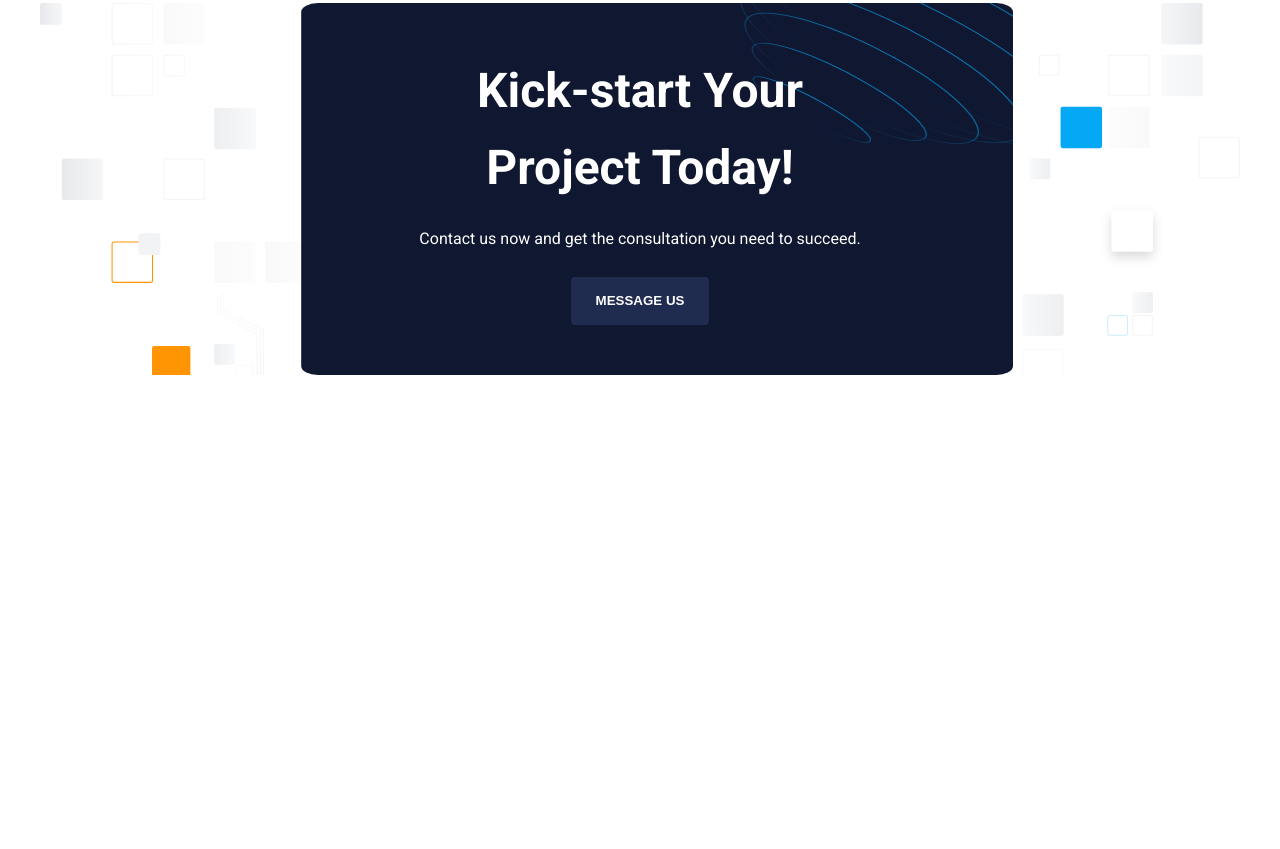
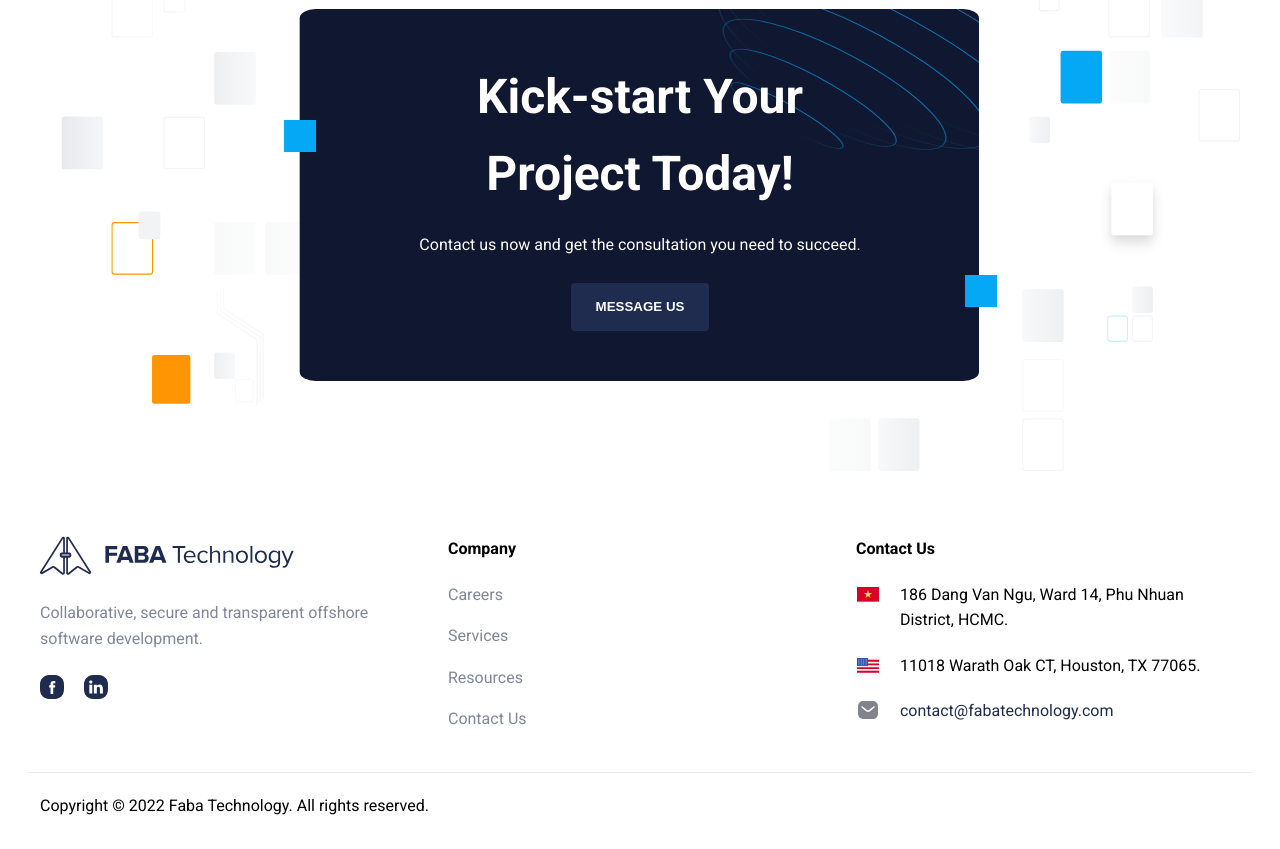
Before and after one commit to azm1med/technology, a plain HTML site: page index.html in a window 1280 px wide. Shown: the part 4770-5619 px from the top of the page. Before the commit the page ends 5229 px from the top, so only its background shows below. Drawn offline with Linux system fonts and the light colour scheme.

Commit message:
footer-layout--new

```diff
--- a/assets/css/home.css
+++ b/assets/css/home.css
@@ -328,12 +328,12 @@
 
 .home_contact {
     margin-top: 36px;
-    padding: 84px 0;
 }
 
 .home_contact-grid {
+    padding: 90px 0;
     background: url(../libs/img/bgr-both.svg) no-repeat;
-    background-size: 100%;
+    background-size: 100% 100%;
     display: flex;
 }
 
@@ -343,9 +343,29 @@
     padding: 50px 12%;
     background-image: url(../libs/img/retangle.svg);
     background-repeat: no-repeat;
-    background-size: 100% 100%;
+    background-size: calc(100% - 34px) 100%;
     text-align: center;
     color: #fff;
+    position: relative;
+}
+
+.home_contact-content::after,
+.home_contact-content::before {
+    content: "";
+    position: absolute;
+    height: 32px;
+    width: 32px;
+    background: #04a8f5;
+}
+
+.home_contact-content::before {
+    top: 30%;
+    left: 16px;
+}
+
+.home_contact-content::after {
+    bottom: 20%;
+    right: 16px;
 }
 
 .home_contact-title {
--- a/assets/css/layout.css
+++ b/assets/css/layout.css
@@ -126,3 +126,103 @@
 .header_nav-son-desc {
     color: var(--opa);
 }
+
+.footer {
+    padding-top: 65px;
+    margin-bottom: 30px;
+}
+
+.footer-grid {
+
+}
+
+.footer-row {
+    border-bottom: 1px solid #ededed;
+    margin-bottom: 20px;
+}
+
+.footer__info {
+
+}
+
+.footer__info-logo {
+    height: 40px;
+    max-width: 254px;
+}
+
+.footer__info-logo-img {
+    height: 100%;
+    width: 100%;
+}
+
+.footer__info-desc {
+    color: var(--opa);
+    margin: 24px 0;
+}
+
+.footer__info-network {
+    display: flex;
+}
+
+.footer__info-network-item {
+    margin-right: 20px;
+}
+
+.footer__info-network-link {
+    display: flex;
+    align-items: center;
+}
+
+.footer__info-network-img {
+    height: 24px;
+    width: 24px;
+}
+
+.footer_nav {
+
+}
+
+.footer_title {
+    font-size: 16px;
+    margin-bottom: 20px;
+}
+
+.footer_nav-list {
+
+}
+
+.footer_nav-item {
+    margin-bottom: 16px;
+}
+
+.footer_nav-link {
+    color: var(--opa);
+}
+
+.footer_contact {
+
+}
+
+.footer_contact-list {
+
+}
+
+.footer_contact-item {
+    display: flex;
+    margin-bottom: 20px;
+}
+
+.footer_contact-img {
+    height: 24px;
+    width: 24px;
+    flex-shrink: 0;
+    margin-right: 20px;
+}
+
+.footer_contact-desc {
+    flex: 1;
+}
+
+.footer_contact-link {
+
+}
--- a/index.html
+++ b/index.html
@@ -417,6 +417,73 @@
                 </section>
             </div>
         </div>
+        <div class="footer">
+            <div class="footer-grid grid wide">
+                <div class="footer-row row">
+                    <div class="footer-col col c-12 m-6 l-4">
+                        <div class="footer__info">
+                            <div class="footer__info-logo">
+                                <img src="./assets/libs/img/logo.svg" alt="" class="footer__info-logo-img">
+                            </div>
+                            <p class="footer__info-desc">Collaborative, secure and transparent offshore software development.</p>
+                            <ul class="footer__info-network">
+                                <li class="footer__info-network-item">
+                                    <a href="#" class="footer__info-network-link">
+                                        <img src="./assets/libs/img/facebook.svg" alt="" class="footer__info-network-img">
+                                    </a>
+                                </li>
+                                <li class="footer__info-network-item">
+                                    <a href="#" class="footer__info-network-link">
+                                        <img src="./assets/libs/img/linked-in.svg" alt="" class="footer__info-network-img">
+                                    </a>
+                                </li>
+                            </ul>
+                        </div>
+                    </div>
+                    <div class="footer-col col c-12 m-6 l-4">
+                        <div class="footer_nav">
+                            <h6 class="footer_title">Company</h6>
+                            <ul class="footer_nav-list">
+                                <li class="footer_nav-item">
+                                    <a href="#" class="footer_nav-link">Careers</a>
+                                </li>
+                                <li class="footer_nav-item">
+                                    <a href="#" class="footer_nav-link">Services</a>
+                                </li>
+                                <li class="footer_nav-item">
+                                    <a href="#" class="footer_nav-link">Resources</a>
+                                </li>
+                                <li class="footer_nav-item">
+                                    <a href="#" class="footer_nav-link">Contact Us</a>
+                                </li>
+                            </ul>
+                        </div>
+                    </div>
+                    <div class="footer-col col c-12 m-12 l-4">
+                        <div class="footer_contact">
+                            <h6 class="footer_title">Contact Us</h6>
+                            <ul class="footer_contact-list">
+                                <li class="footer_contact-item">
+                                    <img src="./assets/libs/img/vn.svg" alt="" class="footer_contact-img">
+                                    <p class="footer_contact-desc">186 Dang Van Ngu, Ward 14, Phu Nhuan District, HCMC.</p>
+                                </li>
+                                <li class="footer_contact-item">
+                                    <img src="./assets/libs/img/us.svg" alt="" class="footer_contact-img">
+                                    <p class="footer_contact-desc">11018 Warath Oak CT, Houston, TX 77065.</p>
+                                </li>
+                                <li class="footer_contact-item">
+                                    <img src="./assets/libs/img/email.svg" alt="" class="footer_contact-img">
+                                    <a href="#" class="footer_contact-link">contact@fabatechnology.com</a>
+                                </li>
+                            </ul>
+                        </div>
+                    </div>
+                </div>
+                <p class="footer_copyright">
+                    Copyright © 2022 Faba Technology. All rights reserved.
+                </p>
+            </div>
+        </div>
     </div>
 </body>
 </html>
```
Also changed, not shown: assets/libs/img/email.svg (added), assets/libs/img/facebook.svg (added), assets/libs/img/linked-in.svg (added), assets/libs/img/us.svg (added), assets/libs/img/vn.svg (added).
